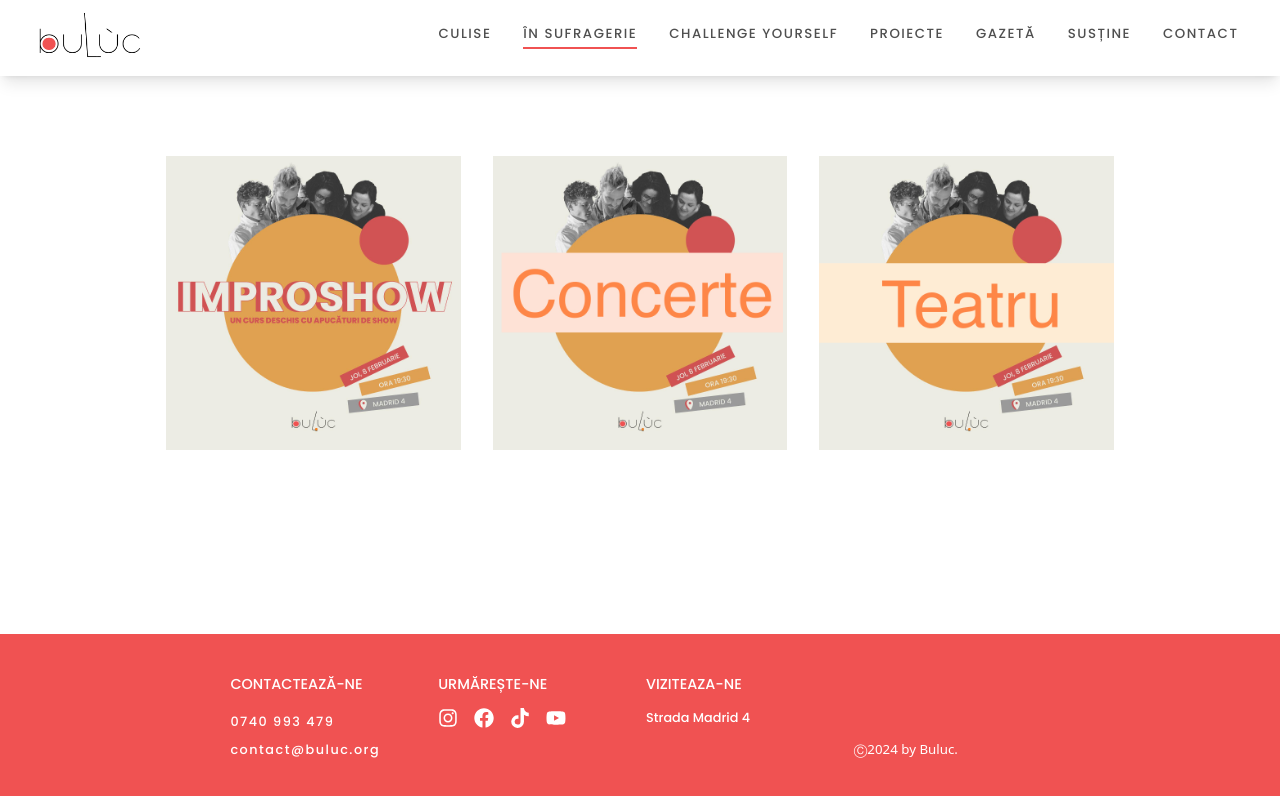
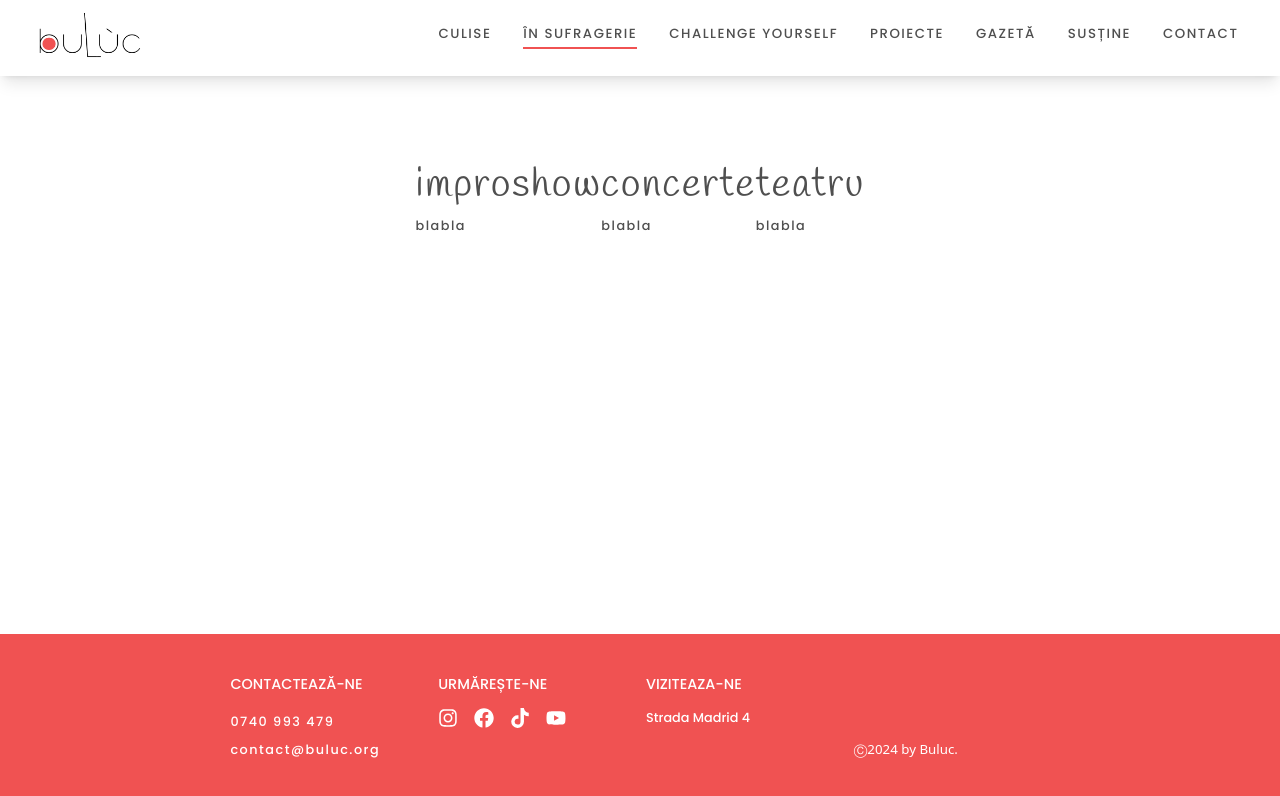
Before and after one commit to sandiflorian1/buluc, a React (Vite) app: page /sufragerie in a window 1280 px wide. Shown: the top 796 px of the page. Built offline with nearby package versions, Linux system fonts and the light colour scheme.

Commit message:
Update despre page

```diff
--- a/src/App.tsx
+++ b/src/App.tsx
@@ -44,37 +44,43 @@ export default App;
 const sufragetieActivities = [
   {
     id: "improshow",
-    image: IMAGES.improshow,
+    text: "improshow",
     link: '/improshow',
+    description: "blabla"
   },
 
   {
     id: "concerte",
-    image: IMAGES.concerte,
+    text: "concerte",
     link: '/concerte',
+    description: "blabla"
   },
   {
     id: "teatru",
-    image: IMAGES.teatru,
+    text: "teatru",
     link: '/spectacol-dinIntamplare',
+    description: "blabla"
   },
 ];
 
 const challengeActivities = [
   {
     id: "party",
-    image: IMAGES.party,
+    text: "party",
     link: '/party',
+    description: "blabla"
   },
 
   {
     id: "office",
-    image: IMAGES.office,
+    text: "office",
     link: '/office',
+    description: "blabla"
   },
   {
     id: "teatru",
-    image: IMAGES.challengeYourself,
+    text: '',
     link: '/challenge_yourself',
+    description: "blabla"
   },
 ];
--- a/src/components/Slider.tsx
+++ b/src/components/Slider.tsx
@@ -1,7 +1,7 @@
 import Slider from 'react-slick';
 import { useHistory  } from "react-router-dom";
 import 'slick-carousel/slick/slick.css';
-// import 'slick-carousel/slick/slick-theme.css';
+import 'slick-carousel/slick/slick-theme.css';
 import "../css/slider.css";
 
 interface SlideProps {
--- a/src/pages/Despre.tsx
+++ b/src/pages/Despre.tsx
@@ -19,7 +19,7 @@ const MisiuneSection: React.FC = () => {
         text={MisiuneText}
         bgBluredImg={IMAGES.sufrageria}
         bgImg={IMAGES.sufrageria2}
-        colorText="black"
+        colorText="white"
       />
     </div>
   );
--- a/src/pages/MenuPage.tsx
+++ b/src/pages/MenuPage.tsx
@@ -4,33 +4,34 @@ import { useEffect } from 'react';
 import { gsap } from "gsap";
 
 export interface IMenuPageProps {
-  options: { id: string; link: string; image: string }[]
+  options: { id: string; link: string; text: string, description: string }[]
 }
 
 export default function MenuPage(props: IMenuPageProps) {
   const { options } = props;
-  useEffect(() => {
-    const tl = gsap.timeline({ repeat: 0 });
-    tl
-      .fromTo(`#${options[1].id}`, {  opacity: 0 }, {opacity: 1, duration: 0.5})
-      .fromTo(`#${options[0].id}`, {  opacity: 0, y: '200px' }, { opacity: 1, y: 0, duration: 0.5 })
-      .fromTo(`#${options[2].id}`, {  opacity: 0, y: '-200px' }, {opacity: 1, y: 0, duration: 0.5})
-    return () => {
-      tl.kill();
-    };
-  });
+  // useEffect(() => {
+  //   const tl = gsap.timeline({ repeat: 0 });
+  //   tl
+  //     .fromTo(`#${options[1].id}`, {  opacity: 0 }, {opacity: 1, duration: 0.5})
+  //     .fromTo(`#${options[0].id}`, {  opacity: 0, y: '200px' }, { opacity: 1, y: 0, duration: 0.5 })
+  //     .fromTo(`#${options[2].id}`, {  opacity: 0, y: '-200px' }, {opacity: 1, y: 0, duration: 0.5})
+  //   return () => {
+  //     tl.kill();
+  //   };
+  // });
 
   return (
     <MainLayout>
-      <div className="py-20" style={{ cursor: 'pointer' }} >
-        <div className="grid gap-8 grid-cols-1 sm:grid-cols-2 md:grid-cols-3">
-          {options.map((option) => (
+      <div className="py-20" >
+        <div className="flex">
+          {options.map(({ id, link, text, description }) => (
             <Link
-              id={option.id}
-              key={option.id}
-              to={option.link}
+              id={id}
+              key={id}
+              to={link}
             >
-               <img className="mx-auto mb-4" src={option.image} loading="lazy" alt={option.id} />
+              <h1>{text}</h1>
+              <p>{description}</p>
             </Link>
           ))}
         </div>
```
